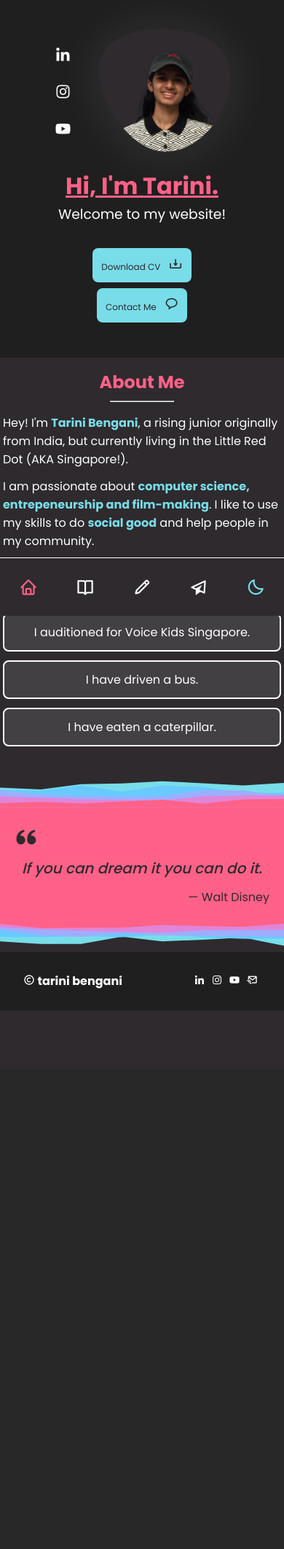
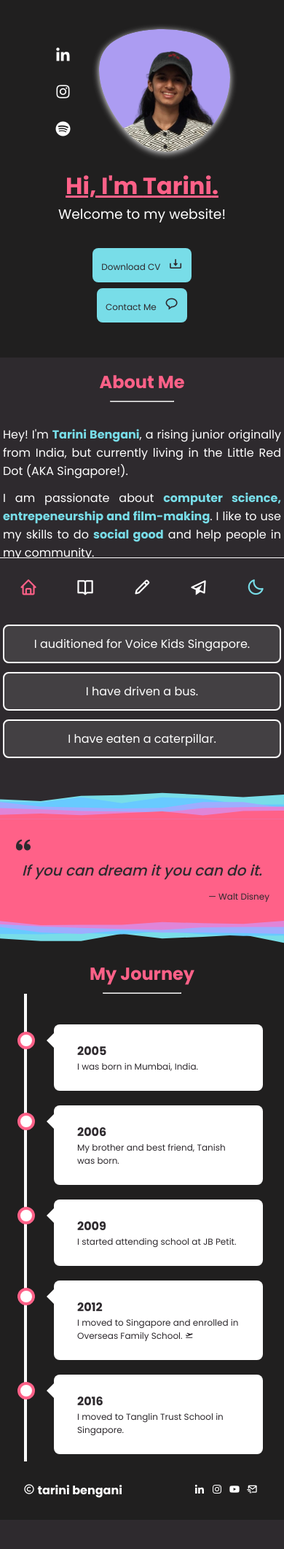
Before and after one commit to Meme-Account/dd-portfolio, a Flask app: page / in a window 390 px wide. Shown: the top 2123 px of the page at 73% size. Before the commit the page ends 1355 px from the top, so only its background shows below. Run offline with Flask 2, Linux system fonts and the light colour scheme; some libraries are stand-ins or nearby versions.

Commit message:
finishing homepage

```diff
--- a/app/static/style.css
+++ b/app/static/css/style.css
@@ -9,6 +9,7 @@
   --dark-color: #2e2a2e;
   --light-color: #ffffff;
   --green-color: rgb(168, 220, 118);
+  --purple-color: #ac9cf2;
   --green-transparent: rgba(168, 220, 118, 0.1);
   --primary-transparent: rgba(255, 97, 136, 0.1);
 }
@@ -72,9 +73,15 @@ section {
 }
 
 .section-paragraph,
-.home-quiz button {
+.home-quiz button,
+.blog-post-content p {
   font-size: 1rem;
   margin-bottom: 0.75rem;
+}
+
+.section-paragraph,
+.blog-post-content p {
+  text-align: justify;
 }
 
 .section-title {
@@ -85,6 +92,7 @@ section {
   align-items: center;
   flex-direction: column;
   display: flex;
+  margin-bottom: 1rem;
 }
 
 .section-subtitle {
@@ -419,9 +435,9 @@ section.error-page p {
 
 .home-blob {
   width: 270px;
-  fill: var(--dark-primary);
-  -webkit-filter: drop-shadow(0 0.75rem 0.75rem var(--dark-primary));
-  filter: drop-shadow(0 0.15rem 2rem var(--transparent));
+  fill: var(--purple-color); /* alternative: var(--dark-primary) */
+  -webkit-filter: drop-shadow(0 0.15rem 0.3rem var(--dark-primary));
+  filter: drop-shadow(0 0.15rem 0.3rem var(--light-secondary));
 }
 
 .home-blob-img {
@@ -598,6 +589,184 @@ section.error-page p {
 
 .home-quote-author::before {
   content: "\2014\0020";
+}
+
+.home-wave-last {
+  background: var(--dark-secondary);
+}
+
+.home-timeline {
+  background: var(--dark-secondary);
+  padding-bottom: 0;
+}
+
+.home-timeline-timeline {
+  position: relative;
+  max-width: 1200px;
+  margin: 0 auto;
+}
+
+.home-timeline-timeline::after {
+  content: "";
+  position: absolute;
+  width: 0.25rem;
+  background-color: var(--light-primary);
+  top: -32px;
+  bottom: 0;
+  left: 50%;
+  margin-left: -3px;
+}
+
+.timeline-container {
+  padding: 10px 40px;
+  position: relative;
+  background-color: inherit;
+  color: var(--dark-primary);
+  width: 50%;
+}
+
+.timeline-left {
+  left: 0;
+}
+
+.timeline-left::before {
+  content: "";
+  height: 0;
+  position: absolute;
+  top: 22px;
+  width: 0;
+  z-index: 1;
+  right: 30px;
+  border: medium solid var(--light-primary);
+  border-width: 10px 0 10px 10px;
+  border-color: transparent transparent transparent var(--light-primary);
+}
+
+.timeline-right {
+  left: 50%;
+}
+
+.timeline-right::before {
+  content: "";
+  height: 0;
+  position: absolute;
+  top: 22px;
+  width: 0;
+  z-index: 1;
+  left: 30px;
+  border: medium solid var(--light-primary);
+  border-width: 10px 10px 10px 0;
+  border-color: transparent var(--light-primary) transparent transparent;
+}
+
+.timeline-container::after {
+  content: "";
+  position: absolute;
+  width: 1rem;
+  height: 1rem;
+  right: -12px;
+  background-color: var(--light-primary);
+  border: 0.25rem solid var(--primary-color);
+  top: 20px;
+  border-radius: 50%;
+  z-index: 1;
+}
+
+.timeline-right::after {
+  left: -12px;
+}
+
+.timeline-content {
+  background: var(--light-primary);
+  padding: 1.5rem 2rem;
+  border-radius: 0.5rem;
+  position: relative;
+}
+
+/* BLOG */
+.blog-create-form,
+.blog-login-form {
+  width: 100%;
+}
+
+.blog-login-form input,
+.blog-create-form input {
+  background-color: var(--dark-secondary);
+  border: 1px solid var(--light-primary);
+  border-radius: 3px;
+  width: 100%;
+  font-size: 1.25rem;
+  padding: 0.5rem;
+  color: var(--light-primary);
+  font-weight: 500;
+  margin-bottom: 1rem;
+}
+.blog-login-form button,
+.blog-create-form button {
+  margin-top: 1rem;
+  width: 100%;
+  background-color: var(--primary-color);
+  color: var(--dark-color);
+  padding: 1rem;
+  font-size: 1.25rem;
+  font-weight: 600;
+}
+
+.blog-login-form button:hover,
+.blog-create-form button:hover {
+  background-color: var(--secondary-color);
+  text-decoration: underline;
+}
+
+.blog-post-content {
+  width: 60%;
+  object-fit: contain;
+  margin-bottom: 1rem;
+}
+
+.blog-post-content iframe,
+.blog-post-content blockquote {
+  width: 100%;
+}
+
+.blog-post-content a {
+  background-color: var(--primary-color);
+  padding: 0 0.25rem;
+  color: var(--dark-color);
+  text-decoration: underline;
+}
+
+.blog-post-banner {
+  max-height: 50vh;
+  width: 100%;
+  display: flex;
+  align-items: center;
+  justify-content: center;
+  overflow: hidden;
+  object-fit: cover;
+  margin-bottom: 3rem;
+}
+
+.blog-post-banner img {
+  width: 100%;
+  height: auto;
+}
+
+.blog-preview-buttons {
+  display: flex;
+  width: 100%;
+}
+
+.blog-preview-buttons button {
+  width: 100%;
+  text-align: center;
+  font-size: 1.5rem;
+  padding: 1rem;
+  border: 1px solid var(--light-primary);
+  margin: 0 0.25rem;
+  margin-bottom: 2rem;
+  color: var(--light-primary);
+  font-weight: bold;
 }
 
 /* LARGE SCREENS */
@@ -798,7 +963,8 @@ section.error-page p {
   }
 
   .section-paragraph,
-  .home-quiz {
+  .home-quiz,
+  .blog-post-content {
     width: 100%;
   }
 
@@ -809,6 +975,32 @@ section.error-page p {
   .home-quiz-option {
     width: 100%;
     margin: 0;
+  }
+
+  .home-timeline-timeline::after {
+    left: 2rem;
+  }
+
+  .timeline-container {
+    width: 100%;
+    padding-left: 70px;
+    padding-right: 25px;
+  }
+
+  .timeline-container::before {
+    left: 60px;
+    border: medium solid var(--light-primary);
+    border-width: 10px 10px 10px 0;
+    border-color: transparent var(--light-primary) transparent transparent;
+  }
+
+  .timeline-right::after,
+  .timeline-left::after {
+    left: 1.25rem;
+  }
+
+  .timeline-right {
+    left: 0%;
   }
 }
 
@@ -868,6 +1060,18 @@ section.error-page p {
   }
 
   .home-quote-quotation {
-    font-size: 2rem;
+    font-size: 1.5rem;
+  }
+
+  .home-quote-author {
+    font-size: 0.75rem;
+  }
+
+  .timeline-content h2 {
+    font-size: 1rem;
+  }
+
+  .timeline-content p {
+    font-size: 0.75rem;
   }
 }
--- a/app/static/main.js
+++ b/app/static/js/main.js
@@ -87,17 +87,16 @@ const homeQuiz2 = document.getElementById('homeQuiz2')
 const homeQuiz3 = document.getElementById('homeQuiz3')
 const homeQuizAnswer = document.getElementById('homeQuizAnswer')
 const homeQuizDescription = document.getElementById('homeQuizDescription')
-const homeQuizDescriptionText = "Although I like singing <i class='bx bxs-music bx-tada' ></i>, I am not good enough to audition for the Voice Kids <i class='bx bx-wink-tongue bx-tada'></i>. I have driven a bus <i class='bx bx-bus bx-tada' ></i> in India, because my school bus driver let me steer! I have also eaten a caterpillar before, on a trip to China (it was delicious)!"
 
 var homeQuizClicked = 0;
 
+if (homeQuiz1 && homeQuiz2 && homeQuiz3) {
   homeQuiz1.addEventListener("click", ()=> {
     if (homeQuizClicked == 0) {
       homeQuizClicked = 1;
       homeQuizAnswer.style.display = 'block'
       homeQuizDescription.style.display = 'block'
       homeQuizAnswer.innerHTML = "Correct; this one is the lie! You really know a lot about me. "
-      homeQuizDescription.innerHTML = homeQuizDescriptionText
 
       homeQuiz1.style.background = "var(--green-transparent)"
       homeQuiz1.style.borderColor = "var(--green-color)"
@@ -124,7 +123,6 @@ var homeQuizClicked = 0;
     homeQuizAnswer.style.display = 'block'
     homeQuizDescription.style.display = 'block'
     homeQuizAnswer.innerHTML = "Incorrect; I have driven a bus before! The correct answer was the first option. "
-    homeQuizDescription.innerHTML = homeQuizDescriptionText
 
     homeQuiz1.style.background = "var(--green-transparent)"
     homeQuiz1.style.borderColor = "var(--green-color)"
@@ -150,7 +148,6 @@ var homeQuizClicked = 0;
     homeQuizAnswer.style.display = 'block'
     homeQuizDescription.style.display = 'block'
     homeQuizAnswer.innerHTML = "Incorrect; I have eaten a caterpillar before! The correct answer was the first option. "
-    homeQuizDescription.innerHTML = homeQuizDescriptionText
 
     homeQuiz1.style.background = "var(--green-transparent)"
     homeQuiz1.style.borderColor = "var(--green-color)"
@@ -169,3 +166,4 @@ var homeQuizClicked = 0;
       homeQuiz3.style.cursor = "default";
     }
   });
+}
--- a/app/templates/base.html
+++ b/app/templates/base.html
@@ -2,7 +2,7 @@
 <html lang="en">
   <head>
     {% include 'head.html' %}
-    <title>Tarini - {% block title %}{% endblock title %}</title>
+    <title>{% block title %}{% endblock title %} - Tarini Bengani</title>
   </head>
   <body>
     {% include 'navbar.html' %}
--- a/app/templates/head.html
+++ b/app/templates/head.html
@@ -1,16 +1,25 @@
 <meta charset="UTF-8" />
 <meta http-equiv="X-UA-Compatible" content="IE=edge" />
 <meta name="viewport" content="width=device-width, initial-scale=1.0" />
-<link rel="stylesheet" href="../static/style.css" />
+<link rel="stylesheet" href="../static/css/style.css" />
 <link
   href="https://unpkg.com/boxicons@2.0.9/css/boxicons.min.css"
   rel="stylesheet"
 />
 
-<script defer src="../static/main.js"></script>
+<script defer src="../static/js/main.js"></script>
 <link
   rel="shortcut icon"
   href="../static/imgs/favicon.ico"
   type="image/x-icon"
 />
 <link rel="icon" href="../static/imgs/favicon.ico" type="image/x-icon" />
+<script
+  src="https://cdn.tiny.cloud/1/v16oa3mxhapxtoxeyoyt2vo2365puc2qwle8n14va51cnwa1/tinymce/5/tinymce.min.js"
+  referrerpolicy="origin"
+></script>
+<link
+  rel="stylesheet"
+  href="https://cdnjs.cloudflare.com/ajax/libs/highlight.js/11.3.1/styles/monokai-sublime.min.css"
+/>
+<script src="https://cdnjs.cloudflare.com/ajax/libs/highlight.js/11.3.1/highlight.min.js"></script>
--- a/app/templates/index.html
+++ b/app/templates/index.html
@@ -4,13 +4,14 @@
   <div class="home-banner-content">
     <div class="home-social">
       <a href="https://www.linkedin.com/in/tarini-bengani-7967611a9/" target="_blank" class="home-social-icon">
-        <i class="bx bxl-linkedin bx-tada"></i><span class="home-social-tooltip">Linkedin</span>
+        <i class="bx bxl-linkedin bx-tada"></i><span class="tooltip-right">Linkedin</span>
       </a>
+
       <a href="https://www.instagram.com/tarinibengani/" target="_blank" class="home-social-icon">
-        <i class="bx bxl-instagram bx-tada"></i><span class="home-social-tooltip">Instagram</span>
+        <i class="bx bxl-instagram bx-tada"></i><span class="tooltip-right">Instagram</span>
       </a>
-      <a href="https://www.youtube.com/channel/UCnOBXpjJrLxS8v9GishNKnw" target="_blank" class="home-social-icon">
-        <i class="bx bxl-youtube bx-tada"></i><span class="home-social-tooltip">Youtube</span>
+      <a href="https://open.spotify.com/user/tarinibengani?si=dk0cZSHZRbiNlisOcz35Lg" target="_blank" class="home-social-icon">
+        <i class="bx bxl-spotify bx-tada"></i><span class="tooltip-right">Spotify</span>
       </a>
     </div>
 
@@ -92,7 +93,7 @@
       <button id="homeQuiz3" class="home-quiz-option">I have eaten a caterpillar. </button>
   </div>
   <p id="homeQuizAnswer" class="section-paragraph home-quiz-answer section-highlight">Why are you looking here >:(</p>
-  <p id="homeQuizDescription" class="section-paragraph home-quiz-description">Why are you looking here >:(</p>
+  <p id="homeQuizDescription" class="section-paragraph home-quiz-description">Although I like singing <i class='bx bxs-music bx-tada' ></i>, I am not good enough to audition for the Voice Kids <i class='bx bx-wink-tongue bx-tada'></i>. I have driven a bus <i class='bx bx-bus bx-tada' ></i> in India, because my school bus driver let me steer! I have also eaten a caterpillar before, on a trip to China (it was delicious)!</p>
 </section>
 
 <section class="home-quote-section">
@@ -105,7 +106,45 @@
       <cite class="home-quote-author">Walt Disney</cite>
     </blockquote>
 
-    <svg class="home-wave" viewBox="0 0 900 100" width="900" height="100" xmlns="http://www.w3.org/2000/svg" xmlns:xlink="http://www.w3.org/1999/xlink" version="1.1"><path d="M0 65L129 73L257 73L386 50L514 65L643 60L771 53L900 79L900 0L771 0L643 0L514 0L386 0L257 0L129 0L0 0Z" fill="#78dde8"></path><path d="M0 51L129 52L257 48L386 52L514 43L643 52L771 57L900 56L900 0L771 0L643 0L514 0L386 0L257 0L129 0L0 0Z" fill="#68caff"></path><path d="M0 29L129 46L257 51L386 39L514 47L643 47L771 48L900 51L900 0L771 0L643 0L514 0L386 0L257 0L129 0L0 0Z" fill="#9eadff"></path><path d="M0 20L129 27L257 32L386 35L514 38L643 30L771 29L900 29L900 0L771 0L643 0L514 0L386 0L257 0L129 0L0 0Z" fill="#e085d8"></path><path d="M0 10L129 23L257 22L386 22L514 13L643 17L771 19L900 9L900 0L771 0L643 0L514 0L386 0L257 0L129 0L0 0Z" fill="#ff6188"></path></svg>
-  </section>
+    <svg class="home-wave home-wave-last" viewBox="0 0 900 100" width="900" height="100" xmlns="http://www.w3.org/2000/svg" xmlns:xlink="http://www.w3.org/1999/xlink" version="1.1"><path d="M0 65L129 73L257 73L386 50L514 65L643 60L771 53L900 79L900 0L771 0L643 0L514 0L386 0L257 0L129 0L0 0Z" fill="#78dde8"></path><path d="M0 51L129 52L257 48L386 52L514 43L643 52L771 57L900 56L900 0L771 0L643 0L514 0L386 0L257 0L129 0L0 0Z" fill="#68caff"></path><path d="M0 29L129 46L257 51L386 39L514 47L643 47L771 48L900 51L900 0L771 0L643 0L514 0L386 0L257 0L129 0L0 0Z" fill="#9eadff"></path><path d="M0 20L129 27L257 32L386 35L514 38L643 30L771 29L900 29L900 0L771 0L643 0L514 0L386 0L257 0L129 0L0 0Z" fill="#e085d8"></path><path d="M0 10L129 23L257 22L386 22L514 13L643 17L771 19L900 9L900 0L771 0L643 0L514 0L386 0L257 0L129 0L0 0Z" fill="#ff6188"></path></svg>
+</section>
+
+<section class="home-timeline">
+  <h1 class="section-title">My Journey <hr class="section-title-hr"></h1>
+  <div class="home-timeline-timeline">
+    <div class="timeline-container timeline-left">
+      <div class="timeline-content">
+        <h2>2005</h2>
+        <p>I was born in Mumbai, India. </p>
+      </div>
+    </div>
+    <div class="timeline-container timeline-right">
+      <div class="timeline-content">
+        <h2>2006</h2>
+        <p>My brother and best friend, Tanish was born. </p>
+      </div>
+    </div>
+    <div class="timeline-container timeline-left">
+      <div class="timeline-content">
+        <h2>2009</h2>
+        <p>I started attending school at JB Petit.</p>
+      </div>
+    </div>
+    <div class="timeline-container timeline-right">
+      <div class="timeline-content">
+        <h2>2012</h2>
+        <p>I moved to Singapore and enrolled in Overseas Family School. <i class='bx bxs-plane-take-off' ></i></p>
+      </div>
+    </div>
+    <div class="timeline-container timeline-left">
+      <div class="timeline-content">
+        <h2>2016</h2>
+        <p>I moved to Tanglin Trust School in Singapore. </p>
+      </div>
+    </div>
+  </div>
+  </div>
+
+</section>
 
 {% endblock main %}
--- a/app/templates/navbar.html
+++ b/app/templates/navbar.html
@@ -10,24 +10,24 @@
     <ul class="navbar-nav">
       <li class="nav-item">
         <a href="{{ url_for('home') }}" class="nav-link">
-          <i class="bx bx-home nav-icon"></i>
+          <i class="bx bx-home nav-icon bx-tada"></i>
           <span class="nav-link-text">Home</span>
         </a>
-        <span class="nav-link-tooltip">Home</span>
+        <span class="tooltip-right">Home</span>
       </li>
       <li class="nav-item">
         <a href="{{ url_for('skills') }}" class="nav-link">
-          <i class="bx bx-book-open nav-icon"></i>
+          <i class="bx bx-book-open nav-icon bx-tada"></i>
           <span class="nav-link-text">Skills & Education</span>
         </a>
-        <span class="nav-link-tooltip">Skills</span>
+        <span class="tooltip-right">Skills</span>
       </li>
       <li class="nav-item">
         <a href="{{ url_for('blog') }}" class="nav-link">
-          <i class="bx bx-pencil nav-icon"></i>
+          <i class="bx bx-pencil nav-icon bx-tada"></i>
           <span class="nav-link-text">Blog</span>
         </a>
-        <span class="nav-link-tooltip">Blog</span>
+        <span class="tooltip-right">Blog</span>
       </li>
       <li class="nav-item">
         <a
@@ -35,10 +35,10 @@
           class="nav-link"
           aria-label="Contact"
         >
-          <i class="bx bx-paper-plane nav-icon"></i>
+          <i class="bx bx-paper-plane nav-icon bx-tada"></i>
           <span class="nav-link-text">Contact Me</span>
         </a>
-        <span class="nav-link-tooltip">Contact</span>
+        <span class="tooltip-right">Contact</span>
       </li>
       <li class="nav-item nav-theme">
         <button class="nav-link" id="themeButton" onclick="toggleTheme()">
@@ -54,7 +54,7 @@
           ></i>
           <span class="nav-link-text">Theme</span>
         </button>
-        <span class="nav-link-tooltip">Theme</span>
+        <span class="tooltip-right">Theme</span>
       </li>
     </ul>
   </nav>
```
Also changed, not shown: other parts of app/static/css/style.css (+14 -35 lines), app/__init__.py (+30 -0 lines), app/templates/blog_create.html (added, +61 -0 lines), app/templates/blog_preview.html (added, +31 -0 lines).
